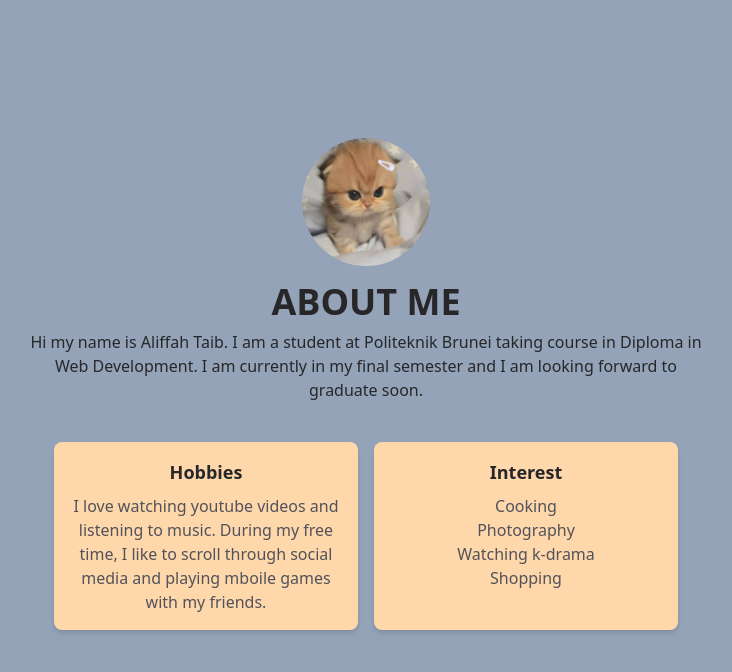
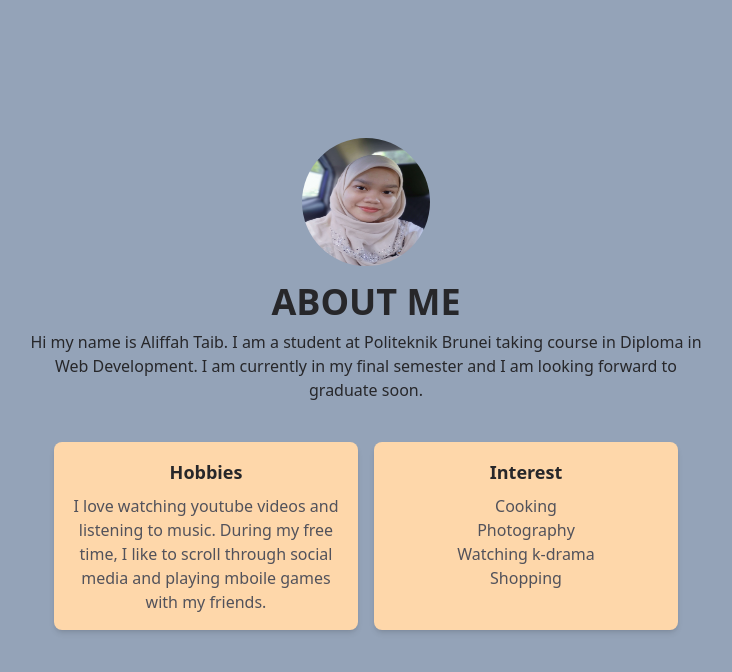
Before and after one commit to 22FTT1500/WADT-AS3-Mid-Assessment-check, a Vue app: page / in a window 1280 px wide. Shown: the top 672 px of the page, without its empty margins (274-1006 px from the left). Built offline with nearby package versions, Linux system fonts and the light colour scheme.

Commit message:
change picture profile

```diff
--- a/src/App.vue
+++ b/src/App.vue
@@ -5,7 +5,7 @@
     <div class="max-w-2xl mx-auto text-center">
       <img
         class="w-32 h-32 rounded-full mx-auto mb-4"
-        src="./assets/babycat.jpg"
+        src="./assets/student.jpg"
         alt="Profile image"
       />
       <h1 class="text-4xl font-bold mb-2">ABOUT ME</h1>
```
Also changed, not shown: src/assets/student.jpg (added).
